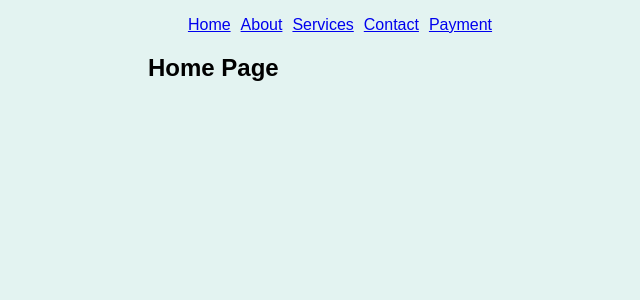
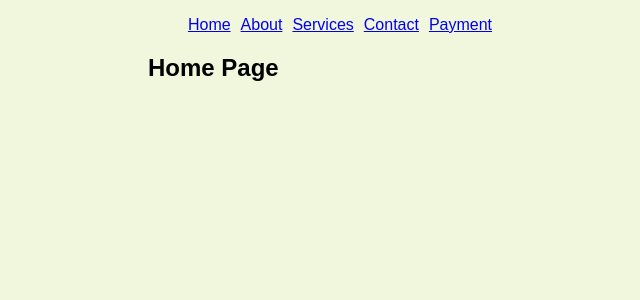
Before and after one commit to satyendranath902/the_gym, a React (Create React App) app: page / in a window 1280 px wide. Shown: the top 300 px of the page, without its empty margins (315-955 px from the left). Built offline with nearby package versions, Linux system fonts and the light colour scheme.

Commit message:
body color modified

```diff
--- a/src/App.css
+++ b/src/App.css
@@ -39,7 +39,7 @@
 
 body {
   font-family: Arial, sans-serif;
-  background-color: #e3f3f1;
+  background-color: #f1f7dd;
   margin: 0;
   padding: 0;
   display: flex;
```
